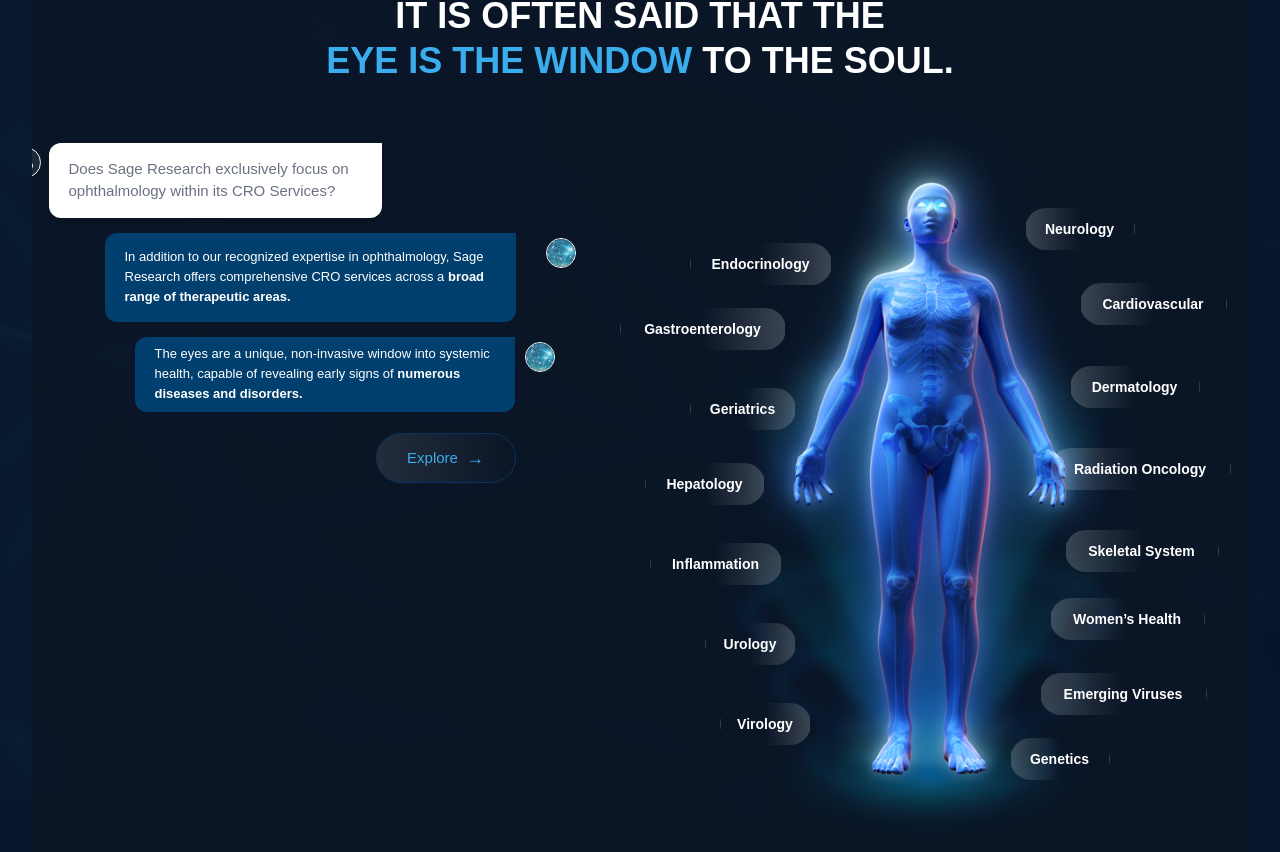
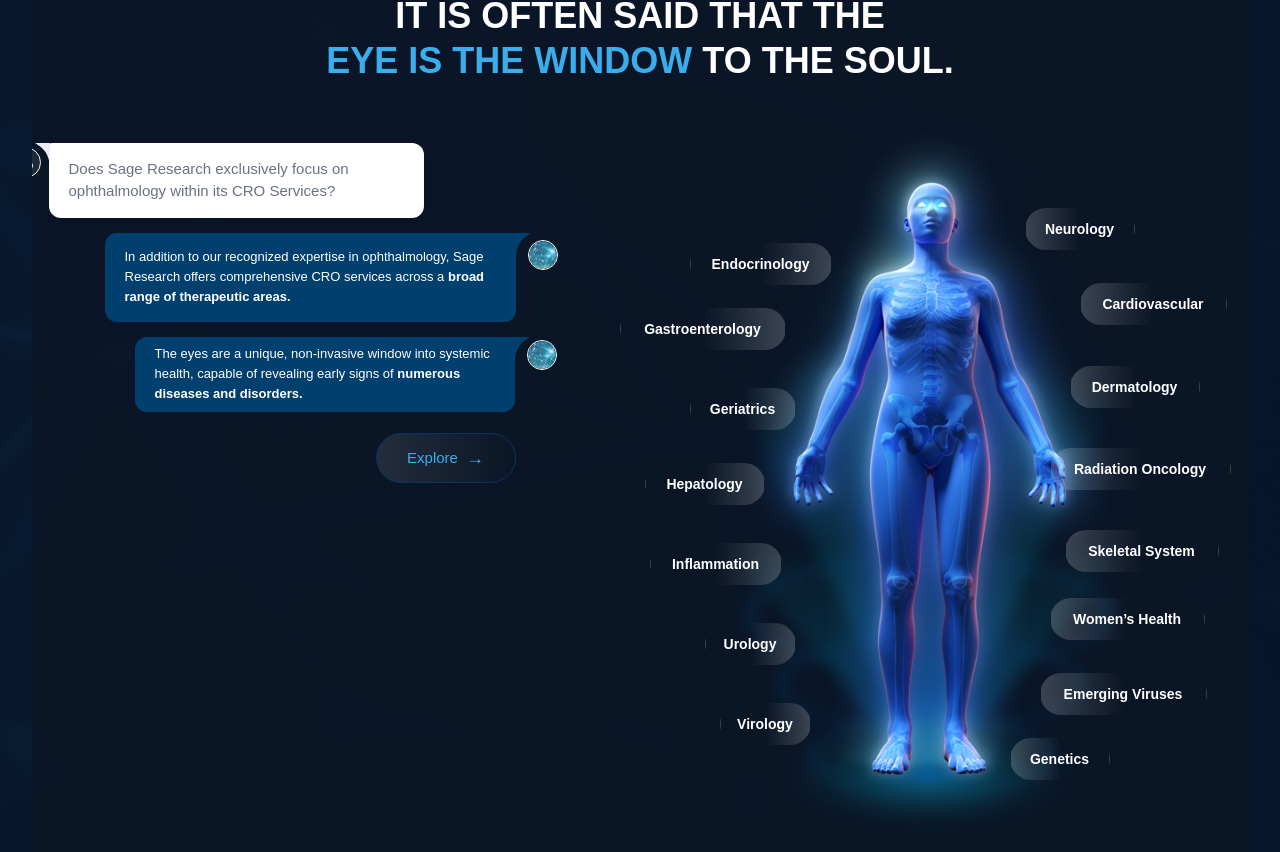
Before and after one commit to SreelakshmiTRaj/Opthalmology-app, a Next.js app: page / in a window 1280 px wide. Shown: the part 909-1761 px from the top of the page. Built offline with nearby package versions, Linux system fonts and the light colour scheme.

Commit message:
Committing with chat bubbles

```diff
--- a/src/app/components/Body/Body.js
+++ b/src/app/components/Body/Body.js
@@ -46,9 +46,11 @@ export default function Body() {
   const lightPath = "/images/bodyLighting.svg";
   const personIconPath = "/images/personIcon.svg";
   const blueIconPath = "/images/blueIcon.svg";
+  const whiteTailPath = "/images/whiteTail.svg";
+  const blueTailPath = "/images/blueTail.svg";
 
   const [visible, setVisible] = useState(true);
-  const [selectedLabel, setSelectedLabel] = useState(null); // start with body.svg
+  const [selectedLabel, setSelectedLabel] = useState(null);
   const [isManual, setIsManual] = useState(false);
   const [currentIndex, setCurrentIndex] = useState(0);
   const intervalRef = useRef(null);
@@ -110,17 +112,14 @@ export default function Body() {
     clearInterval(intervalRef.current);
     clearTimeout(timeoutRef.current);
 
-    // Manual selection
     setSelectedLabel(labelText);
     setIsManual(true);
 
-    // Resume auto-cycle after 5s — continuing from where it left off
     timeoutRef.current = setTimeout(() => {
       setIsManual(false);
     }, 5000);
   };
 
-  // Determine which image to show
   const bodyImagePath = selectedLabel
     ? `/images/${selectedLabel.toLowerCase().replace(/['’\s]+/g, "")}.svg`
     : "/images/body.svg";
@@ -149,7 +148,6 @@ export default function Body() {
       </h2>
 
       <div className="relative w-[1101px] h-[745px]">
-        {/* LIGHT */}
         <div className="absolute w-[500px] h-[520px] top-[200px] left-[590px] opacity-80">
           <Image
             src={lightPath}
@@ -159,7 +157,6 @@ export default function Body() {
           />
         </div>
 
-        {/* BODY IMAGE (animated) */}
         <AnimatePresence mode="wait">
           <motion.div
             key={bodyImagePath}
@@ -178,7 +175,6 @@ export default function Body() {
           </motion.div>
         </AnimatePresence>
 
-        {/* RIGHT SIDE LABELS */}
         {rightSideLabels.map((label, idx) => (
           <Label
             key={`right-${idx}`}
@@ -189,7 +185,6 @@ export default function Body() {
           />
         ))}
 
-        {/* LEFT SIDE LABELS */}
         {leftSideLabels.map((label, idx) => (
           <Label
             key={`left-${idx}`}
@@ -200,7 +195,6 @@ export default function Body() {
           />
         ))}
 
-        {/* CHAT BUBBLE + EXPLORE BUTTON (unchanged) */}
         <motion.div
           key={visible ? "visible" : "hidden"}
           className="absolute top-[20px] -left-20 chat-bubble"
@@ -218,13 +212,22 @@ export default function Body() {
               height={31}
               className="object-contain"
             />
-            <div className="w-[375px] h-[75px] rounded-tl-[12px] rounded-br-[12px] rounded-bl-[12px] bg-white text-gray-500 p-5 flex items-center text-[15px] font-medium shadow-[0_2px_10px_rgba(0,0,0,0.15)]">
+            <div className="relative">
+              <Image
+                src={whiteTailPath}
+                alt="Chat tail"
+                width={15}
+                height={16}
+                className="absolute -left-[14px] top-[0px] opacity-100"
+              />
+
+              <div className="w-[375px] h-[75px] rounded-tl-[3px] rounded-tr-[12px] rounded-br-[12px] rounded-bl-[12px] bg-white text-gray-500 p-5 flex items-center text-[15px] font-medium shadow-[0_2px_10px_rgba(0,0,0,0.15)]">
                 Does Sage Research exclusively focus on ophthalmology within its
                 CRO Services?
               </div>
+            </div>
           </motion.div>
 
-          {/* BLUE BUBBLES */}
           {[1, 2].map((n, i) => (
             <motion.div
               key={i}
@@ -241,6 +244,15 @@ export default function Body() {
                   : "w-[400px] h-[75px] left-[125px] top-[35px]"
               }`}
             >
+              <div className="relative">
+                <Image
+                  src={blueTailPath}
+                  alt="Blue chat tail"
+                  width={15}
+                  height={16}
+                  className="absolute -right-[15px] top-[0px] opacity-100"
+                />
+
                 <div
                   className={`rounded-tl-[12px] rounded-br-[12px] rounded-bl-[12px] bg-[#003F6E] text-white ${
                     i === 0 ? "w-[411px] h-[89px]" : "w-[380px] h-[75px]"
@@ -249,8 +261,9 @@ export default function Body() {
                   <p>
                     {i === 0 ? (
                       <>
-                      In addition to our recognized expertise in ophthalmology,
-                      Sage Research offers comprehensive CRO services across a{" "}
+                        In addition to our recognized expertise in
+                        ophthalmology, Sage Research offers comprehensive CRO
+                        services across a{" "}
                         <span className="font-semibold">
                           broad range of therapeutic areas.
                         </span>
@@ -266,8 +279,16 @@ export default function Body() {
                     )}
                   </p>
                 </div>
+              </div>
 
-              <div className="absolute right-[-20px] top-[5px] flex items-center justify-center w-[30px] h-[30px] rounded-full border border-white">
+              {/* Icon beside bubble */}
+              <div
+                className={`absolute flex items-center justify-center w-[30px] h-[30px] rounded-full border border-white`}
+                style={{
+                  right: i === 0 ? "-2px" : "-22px",
+                  top: i === 0 ? "7px" : "3px",
+                }}
+              >
                 <Image
                   src={blueIconPath}
                   alt="Blue globe icon"
@@ -279,7 +300,6 @@ export default function Body() {
             </motion.div>
           ))}
 
-          {/* EXPLORE BUTTON */}
           <motion.button
             initial={{ x: 200, opacity: 0 }}
             animate={{ x: visible ? 0 : 200, opacity: visible ? 1 : 0 }}
```
Also changed, not shown: public/images/blueTail.svg (added), public/images/whiteTail.svg (added). Lines whose indentation alone changed are shown as unchanged.
